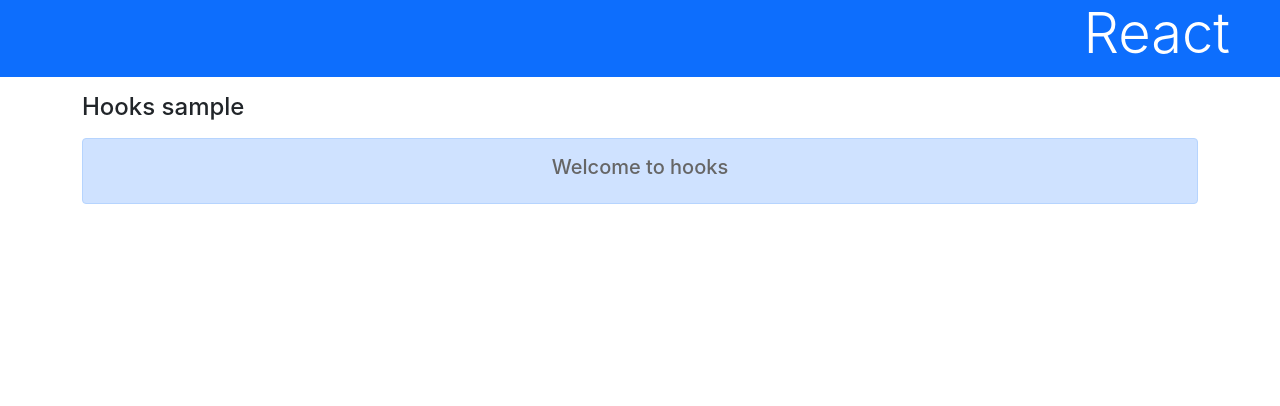
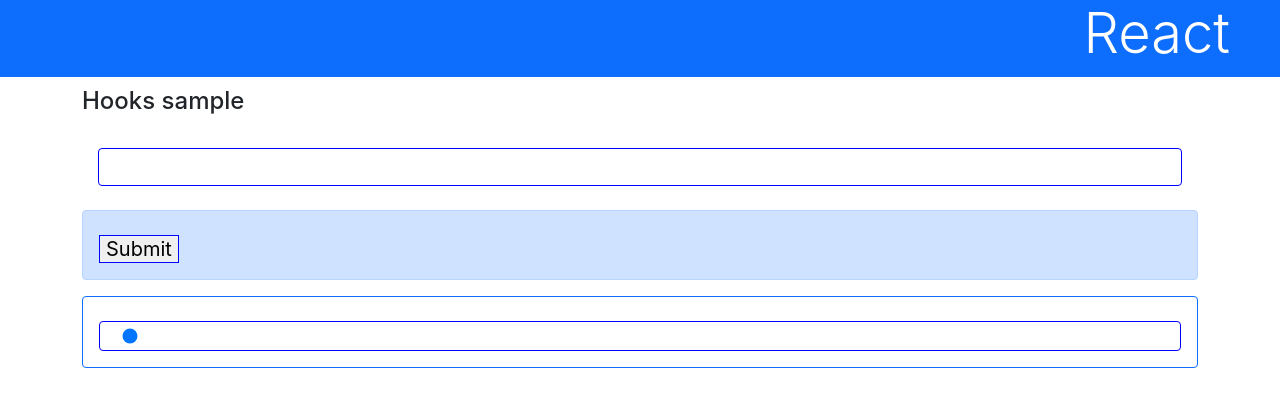
Before and after one commit to Zastenchivyy-Smolensky/lerning-react, a React (Create React App) app: page / in a window 1280 px wide. Shown: the top 406 px of the page. Built offline with nearby package versions, Linux system fonts and the light colour scheme.

Commit message:
finish fuc

```diff
--- a/src/App.js
+++ b/src/App.js
@@ -1,19 +1,69 @@
 import "./App.css"
 
-import React,{useState} from "react"
+import React,{useEffect, useState} from "react"
+
+const total =(a)=>{
+  let re=0
+  for(let i=0;i<=a;i++){
+    re+=i
+  }
+  return re
+}
+const tax=(a)=>{
+  return Math.floor(a*1.1)
+}
+function useCalc(num=0,func=(a)=>{return a}){
+  const [msg,setMsg]=useState(null)
+  const setValue=(p)=>{
+    let res=func(p)
+    setMsg(<p className="h5">※{p}の結果は,{res}です.</p>)
+  }
+  return [msg,setValue]
+}
+function PlainMessage(props){
+  const [msg,setCalc]=useCalc()
+  const onChange=(e)=>{
+    setCalc(e.target.value)
+  }
+  return <div className="p-3 h5">
+    <h5>{msg}</h5>
+    <input type="number" onChange={onChange} className="form-control" />
+  </div>
+}
+function AlertMessage(props){
+  const [msg,setCalc]=useCalc(0,total)
+  const onChange=(e)=>{
+    setCalc(e.target.value)
+  }
+  return <div className="alert alert-primary h5 text-primary">
+    <h5>{msg}</h5>
+    <input type="submit" onChange={onChange} min="0" max="1000" className="fomr-control" />
+  </div>
+}
+function CardMessage(props){
+  const [msg,setCalc]=useCalc(0,tax)
+  const onChange=(e)=>{
+    setCalc(e.target.value)
+  }
+  return <div className="card p-3 h5 border-primary">
+    <h5>{msg}</h5>
+    <input type="range" onChange={onChange}
+    min="0" max="10000" step="100" className="form-control" />
+    </div>
+}
 
   function App(){
- const [message]=useState("Welcome to hooks")
     return(
       <div>
         <h1 className="bg-primary text-white display-4">React</h1>
         <div className="container">
-       <h4 className="my-3">Hooks sample</h4>
-       <div className="alert alert-primary text-center">
-         <p className="h5">{message}</p>
-       </div>
+          <h4 className="my03">Hooks sample</h4>
+          <PlainMessage/>
+          <AlertMessage/>
+          <CardMessage/>
           </div>
         </div>
     )
   }
+
 export default App
```
Lines whose indentation alone changed are shown as unchanged.
